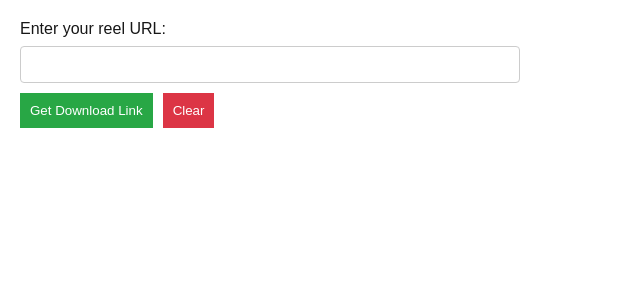
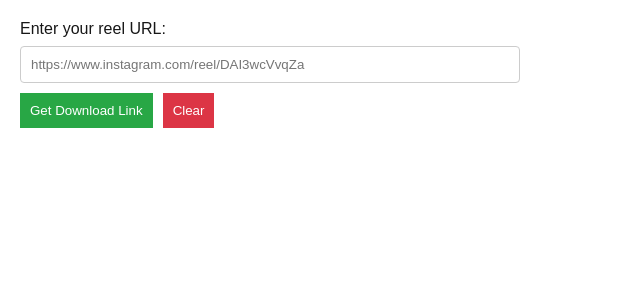
Before and after one commit to anogray/scrapper, a Next.js app: page / in a window 1280 px wide. Shown: the top 300 px of the page, without its empty margins (0-640 px from the left). Built offline with nearby package versions, Linux system fonts and the light colour scheme.

Commit message:
adding placeholder insta reel

```diff
--- a/src/app/page.tsx
+++ b/src/app/page.tsx
@@ -52,6 +52,7 @@ export default function Home() {
         </label>
         <input
           className={styles.formInput}
+          placeholder="https://www.instagram.com/reel/DAI3wcVvqZa"
           type="text"
           name="url"
           id="url"
```
